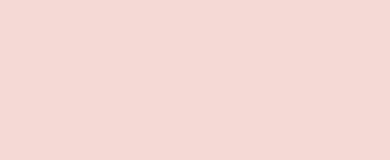
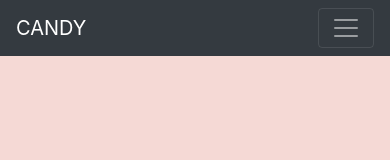
Before and after one commit to AbisaiRodriguez/Museum-of-Candy, a plain HTML site: page index.html in a window 390 px wide. Drawn offline with nearby package versions, Linux system fonts and the light colour scheme.

Commit message:
created a navbar

```diff
--- a/index.html
+++ b/index.html
@@ -19,7 +19,13 @@
 
   <body>
 
-
+    <nav id="mainNavBar" class="navbar navbar-dark bg-dark navbar-expand-md">
+      <a href="" class="navbar-brand">CANDY</a>
+      <button class="navbar-toggler" data-toggle="collapse" data-target="navLinks">
+        <span class="navbar-toggler-icon"></span>
+      </button>
+      <div class="collapse navbar-collapse" id="navLinks"></div>
+    </nav>
 
     <!-- Optional JavaScript -->
     <!-- jQuery first, then Popper.js, then Bootstrap JS -->
```
